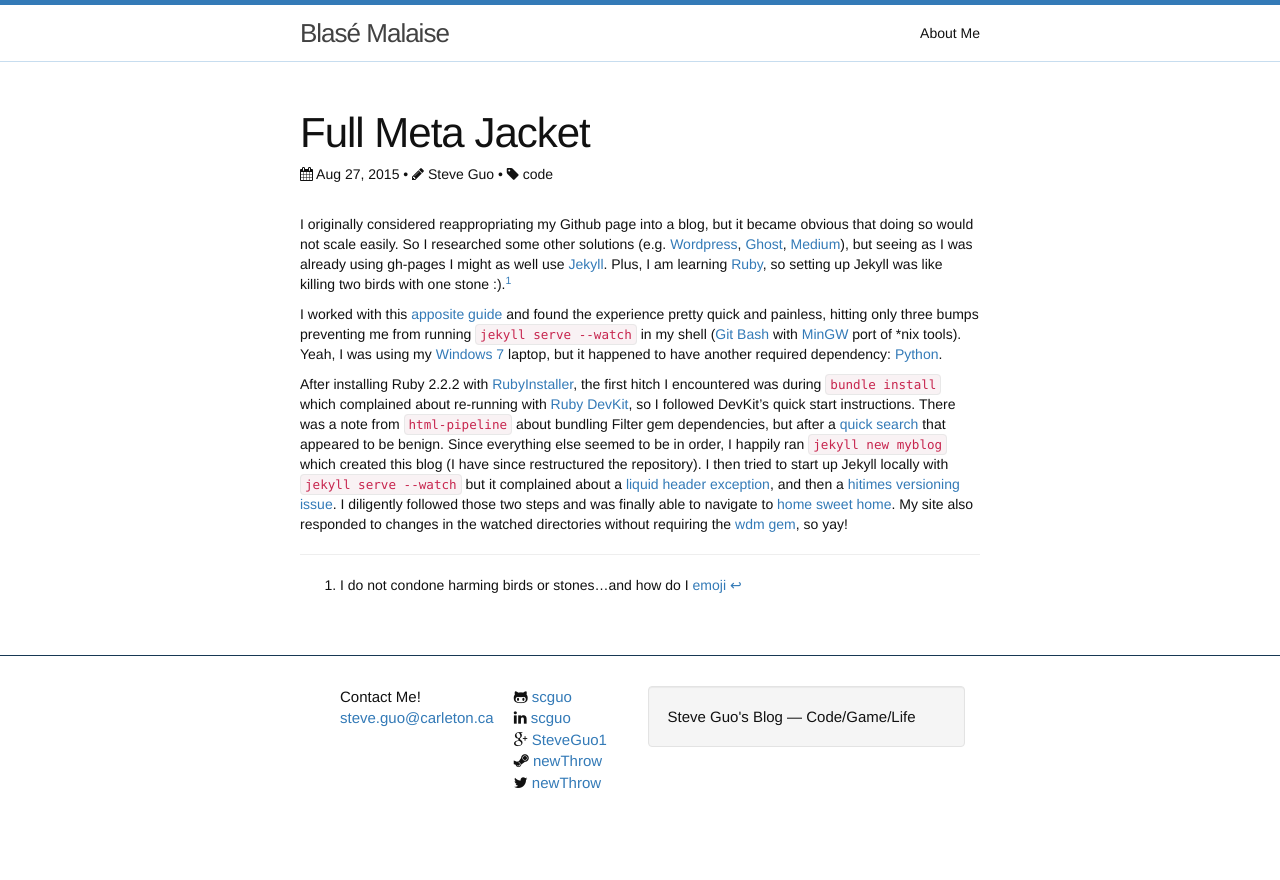
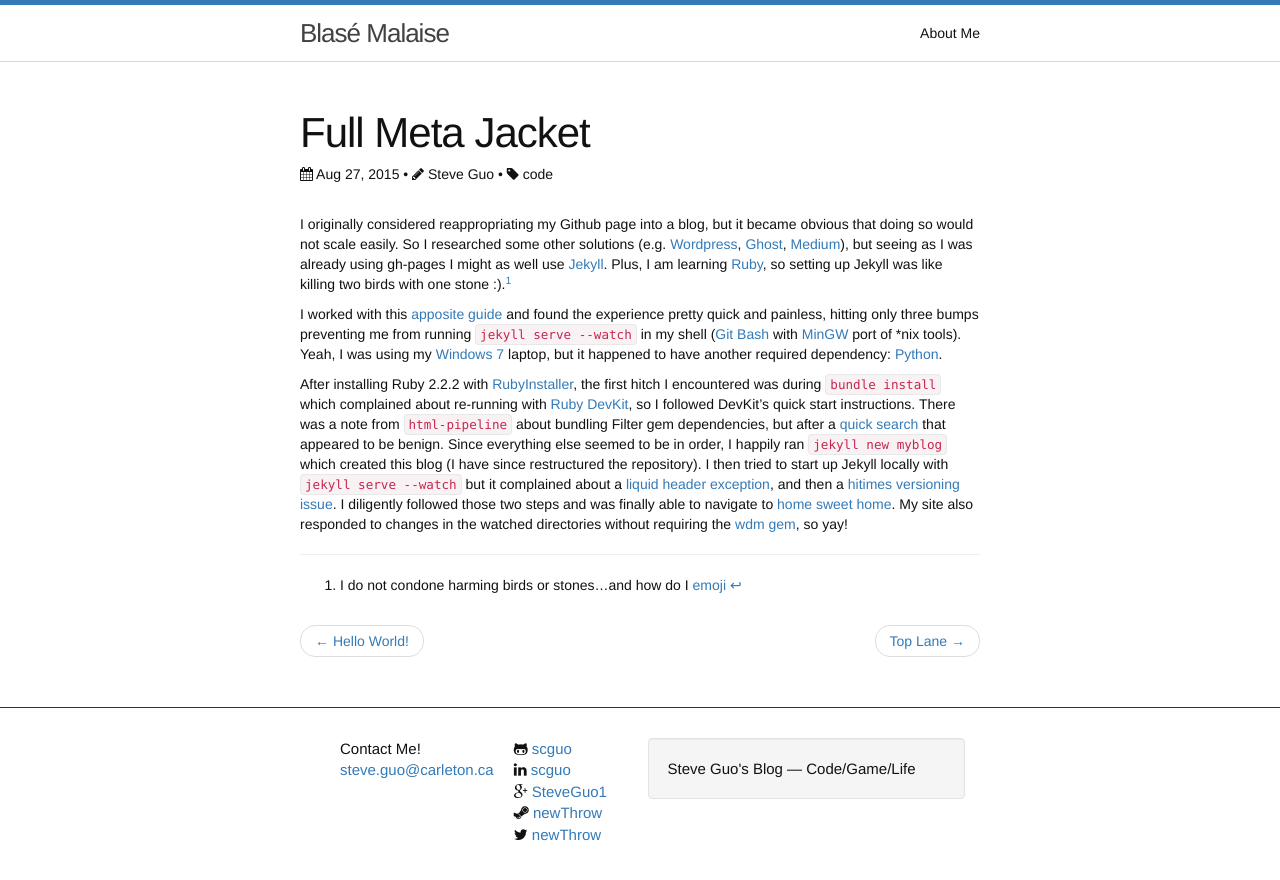
Before and after one commit to scguo/scguo.github.io, a Jekyll site: the page built from _posts/2015-08-27-jekyll.md, in a window 1280 px wide. Shown: the top 880 px of the page. Built offline with Jekyll 4.4.1, drawn with Linux system fonts in a browser that asks for light colours; comment, search, counter and statistics services are not loaded.

Commit message:
add prev/next post nav

```diff
--- a/_layouts/post.html
+++ b/_layouts/post.html
@@ -9,4 +9,18 @@ layout: default
   <article class="post-content">
     {{ content }}
   </article>
+  <nav>
+    <ul class="pager">
+      {% if page.previous %}
+      <li class="previous">
+        <a rel="prev" title="Previous Post: {{ page.previous.title }}" href="{{ page.previous.url }}">&larr; {{ page.previous.title }} </a>
+      </li>
+      {% endif %}
+      {% if page.next %}
+      <li class="next">
+        <a rel="next" title="Next Post: {{ page.next.title }}" href="{{ page.next.url }}"> {{ page.next.title }} &rarr;</a>
+      </li>
+      {% endif %}
+    </ul>
+  </nav>
 </div>
```
